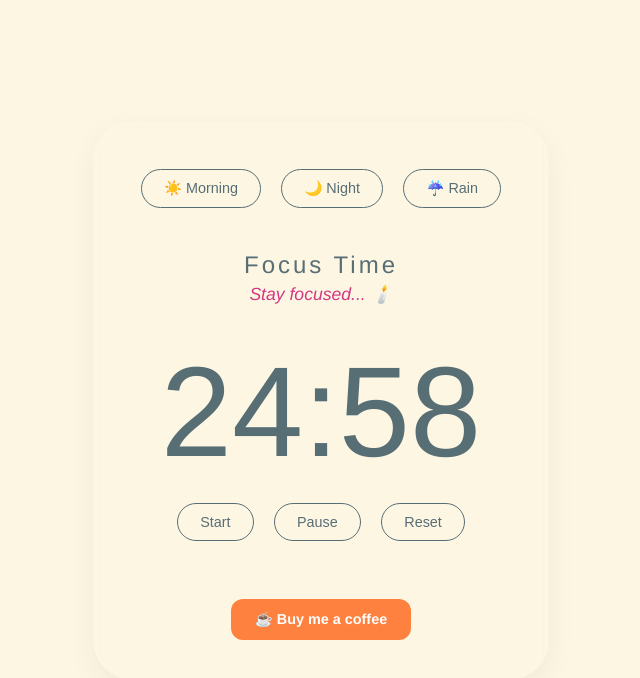
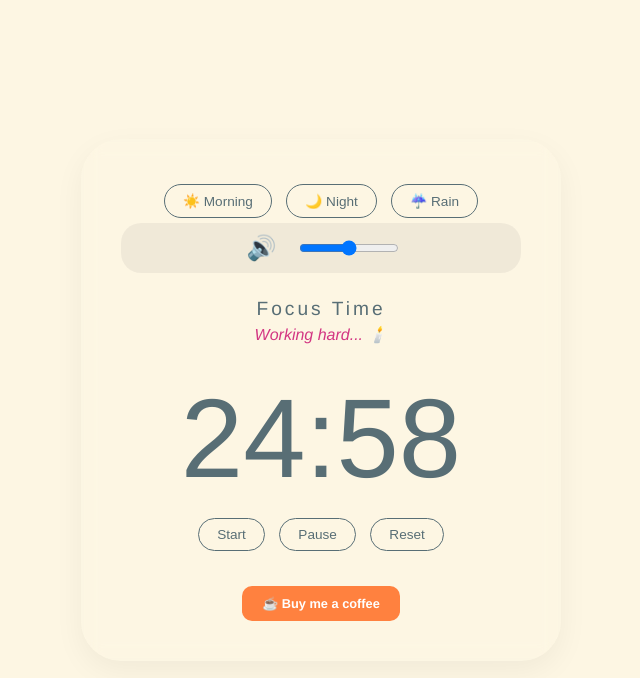
Before and after one commit to achan555-sketch/my-ai-timer-, a plain HTML site: page index.html in a window 1280 px wide. Both pictures are taken after a click on the button "Start". Shown: the whole page, without its empty margins (319-959 px from the left). Drawn offline with Linux system fonts and the light colour scheme.

Commit message:
index.html

```diff
--- a/index.html
+++ b/index.html
@@ -3,14 +3,13 @@
 <head>
     <meta charset="UTF-8">
     <meta name="viewport" content="width=device-width, initial-scale=1.0">
-    <title>Cozy AI Focus Timer | achan555 Edition</title>
+    <title>Cozy AI Focus Timer | Sound Control Edition</title>
     <style>
         :root {
             --bg-color: #fdf6e3;
             --text-color: #586e75;
             --accent-color: #d33682;
         }
-        /* モード別背景 */
         body.morning-mode { --bg-color: #fdf6e3; --text-color: #586e75; }
         body.night-mode { --bg-color: #073642; --text-color: #93a1a1; }
         body.rain-mode { --bg-color: #2c3e50; --text-color: #ecf0f1; }
@@ -48,45 +47,67 @@
             padding: 40px;
             z-index: 10;
             background: rgba(255, 255, 255, 0.03);
-            backdrop-filter: blur(8px);
+            backdrop-filter: blur(10px);
             border-radius: 40px;
             box-shadow: 0 10px 30px rgba(0,0,0,0.05);
-            max-width: 90%;
+            max-width: 400px;
+            width: 90%;
         }
 
-        h1 { font-weight: 300; letter-spacing: 3px; margin-bottom: 5px; font-size: 1.5rem; }
-        #message { font-style: italic; font-size: 1.1rem; height: 1.5rem; margin-bottom: 30px; color: var(--accent-color); font-weight: 300; }
-        #timer { font-size: 8rem; font-weight: 100; margin: 10px 0; font-variant-numeric: tabular-nums; }
+        h1 { font-weight: 300; letter-spacing: 3px; margin-bottom: 5px; font-size: 1.2rem; }
+        #message { font-style: italic; font-size: 1rem; height: 1.5rem; margin-bottom: 25px; color: var(--accent-color); }
+        #timer { font-size: 7rem; font-weight: 100; margin: 10px 0; font-variant-numeric: tabular-nums; }
+
+        /* 音声コントロールパネル */
+        .audio-controls {
+            margin-bottom: 25px;
+            display: flex;
+            align-items: center;
+            justify-content: center;
+            gap: 15px;
+            background: rgba(0,0,0,0.05);
+            padding: 10px;
+            border-radius: 20px;
+        }
+        #muteBtn {
+            background: none;
+            border: none;
+            font-size: 1.5rem;
+            cursor: pointer;
+            color: var(--text-color);
+        }
+        #volumeSlider {
+            cursor: pointer;
+            width: 100px;
+        }
 
         .buttons button, .mode-buttons button {
             background: none;
             border: 1px solid var(--text-color);
             color: var(--text-color);
-            padding: 10px 22px;
-            font-size: 0.9rem;
+            padding: 8px 18px;
+            font-size: 0.85rem;
             cursor: pointer;
-            margin: 8px;
-            border-radius: 25px;
+            margin: 5px;
+            border-radius: 20px;
             transition: 0.3s;
         }
         .buttons button:hover, .mode-buttons button:hover {
             background-color: var(--text-color);
             color: var(--bg-color);
         }
-        .mode-buttons { margin-bottom: 35px; }
-        .bmac-container { margin-top: 50px; }
+
+        .bmac-container { margin-top: 30px; }
         .bmac-btn {
             text-decoration: none;
-            font-size: 0.9rem;
+            font-size: 0.8rem;
             color: #ffffff !important;
             background-color: #FF813F;
-            padding: 12px 24px;
-            border-radius: 12px;
+            padding: 10px 20px;
+            border-radius: 10px;
             font-weight: bold;
             display: inline-block;
-            transition: transform 0.2s;
         }
-        .bmac-btn:hover { transform: scale(1.05); }
     </style>
 </head>
 <body class="morning-mode">
@@ -100,8 +121,13 @@
         <button onclick="changeMode('rain')">☔ Rain</button>
     </div>
 
+    <div class="audio-controls">
+        <button id="muteBtn" onclick="toggleMute()">🔊</button>
+        <input type="range" id="volumeSlider" min="0" max="1" step="0.1" value="0.5" oninput="updateVolume()">
+    </div>
+
     <h1 id="status">Focus Time</h1>
-    <div id="message">Ready to achieve your goals? ✨</div>
+    <div id="message">Focus on your dream. ✨</div>
     <div id="timer">25:00</div>
 
     <div class="buttons">
@@ -115,10 +141,10 @@
     </div>
 </div>
 
-<audio id="bellSound3" src="https://noproblo.com/wp-content/uploads/2020/03/bell.mp3"></audio>
-<audio id="morningSound3" src="https://www.soundjay.com/nature/sounds/forest-birds-01.mp3?v=3" loop></audio>
-<audio id="nightSound3" src="https://www.soundjay.com/nature/sounds/campfire-1.mp3?v=3" loop></audio>
-<audio id="rainSound3" src="https://www.soundjay.com/nature/sounds/rain-07.mp3?v=3" loop></audio>
+<audio id="bellSound4" src="https://noproblo.com/wp-content/uploads/2020/03/bell.mp3"></audio>
+<audio id="morningSound4" src="https://www.soundjay.com/nature/sounds/forest-birds-01.mp3?v=4" loop></audio>
+<audio id="nightSound4" src="https://www.soundjay.com/nature/sounds/campfire-1.mp3?v=4" loop></audio>
+<audio id="rainSound4" src="https://www.soundjay.com/nature/sounds/rain-07.mp3?v=4" loop></audio>
 
 <script>
     let timeLeft = 25 * 60;
@@ -126,17 +152,16 @@
     let isFocus = true;
     let rainInterval = null;
     let currentMusic = null;
+    let isMuted = false;
 
     const timerDisplay = document.getElementById('timer');
     const statusDisplay = document.getElementById('status');
     const messageDisplay = document.getElementById('message');
     const rainLayer = document.getElementById('rain-layer');
+    const muteBtn = document.getElementById('muteBtn');
+    const volumeSlider = document.getElementById('volumeSlider');
 
-    const messages = [
-        "You're doing amazing! ✨", "Small steps lead to big results. 🏔️", "Consistency is the key! 🕯️",
-        "Your future self will thank you. 🕊️", "Focus on progress, not perfection. 🌱", "One step at a time. 📔",
-        "Make yourself proud today. 🕊️", "Success is a series of small wins. 🏆", "Stay patient and trust the journey. ⏳"
-    ];
+    const messages = ["You've got this! ✨", "One step closer to CPA. 📚", "Stay focused, stay cozy. 🕯️"];
 
     function updateDisplay() {
         const mins = Math.floor(timeLeft / 60);
@@ -150,10 +175,10 @@
 
         if (mode === 'rain') {
             startRain();
-            playMusic('rainSound3');
+            playMusic('rainSound4');
         } else {
             stopRain();
-            playMusic(mode + 'Sound3');
+            playMusic(mode + 'Sound4');
         }
     }
 
@@ -161,32 +186,55 @@
         const music = document.getElementById(id);
         if (!music) return;
         currentMusic = music;
-        music.volume = 0.5;
-        music.play().catch(() => {
-            messageDisplay.textContent = "Click Start to hear the sounds! 🎵";
+        music.muted = isMuted;
+        music.volume = volumeSlider.value;
+        music.play().catch(e => {
+            console.log("Audio waiting for interaction");
         });
     }
 
     function stopAllMusic() {
-        ['morningSound3', 'nightSound3', 'rainSound3'].forEach(id => {
+        ['morningSound4', 'nightSound4', 'rainSound4'].forEach(id => {
             const m = document.getElementById(id);
             if (m) { m.pause(); m.currentTime = 0; }
         });
     }
 
+    function updateVolume() {
+        if (currentMusic) {
+            currentMusic.volume = volumeSlider.value;
+        }
+    }
+
+    function toggleMute() {
+        isMuted = !isMuted;
+        if (currentMusic) {
+            currentMusic.muted = isMuted;
+        }
+        muteBtn.textContent = isMuted ? "🔇" : "🔊";
+    }
+
     function startTimer() {
         if (timerId) return;
-        if (currentMusic) currentMusic.play();
-        else changeMode('morning');
 
-        messageDisplay.textContent = "Stay focused... 🕯️";
+        // ユーザーがStartを押したときに明示的に音声をアンロック
+        if (currentMusic) {
+            currentMusic.play();
+        } else {
+            changeMode('morning');
+        }
+
+        messageDisplay.textContent = "Working hard... 🕯️";
         timerId = setInterval(() => {
             timeLeft--;
             updateDisplay();
             if (timeLeft <= 0) {
                 clearInterval(timerId);
                 timerId = null;
-                document.getElementById('bellSound3').play();
+                const bell = document.getElementById('bellSound4');
+                bell.volume = volumeSlider.value;
+                bell.muted = isMuted;
+                bell.play();
                 isFocus = !isFocus;
                 statusDisplay.textContent = isFocus ? "Focus Time" : "Break Time";
                 timeLeft = isFocus ? 25 * 60 : 5 * 60;
@@ -207,8 +255,6 @@
         pauseTimer();
         isFocus = true;
         timeLeft = 25 * 60;
-        statusDisplay.textContent = "Focus Time";
-        messageDisplay.textContent = "Ready? ✨";
         updateDisplay();
     }
 
```
